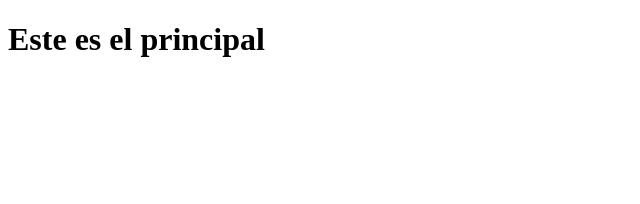
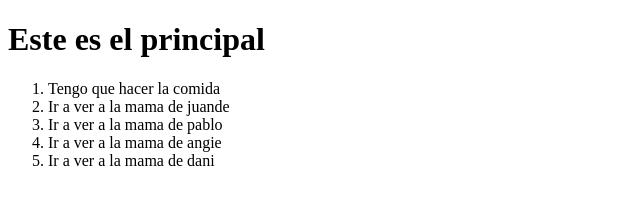
Before and after one commit to AlejndroSG/principal, a plain HTML site: page index.html in a window 1280 px wide. Shown: the whole page, without its empty margins (0-640 px from the left). Drawn offline with Linux system fonts and the light colour scheme.

Commit message:
Mi primer commit en alex

```diff
--- a/index.html
+++ b/index.html
@@ -7,5 +7,12 @@
 </head>
 <body>
     <h1>Este es el principal</h1>
+    <ol>
+        <li>Tengo que hacer la comida</li>
+        <li>Ir a ver a la mama de juande</li>
+        <li>Ir a ver a la mama de pablo</li>
+        <li>Ir a ver a la mama de angie</li>
+        <li>Ir a ver a la mama de dani</li>
+    </ol>
 </body>
 </html>
```
